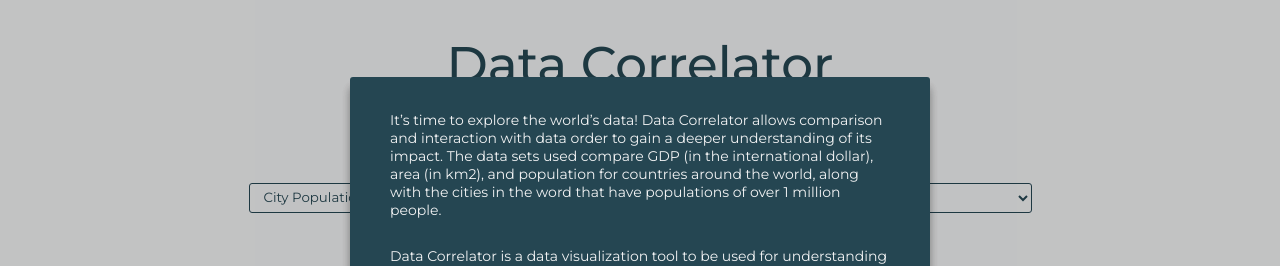
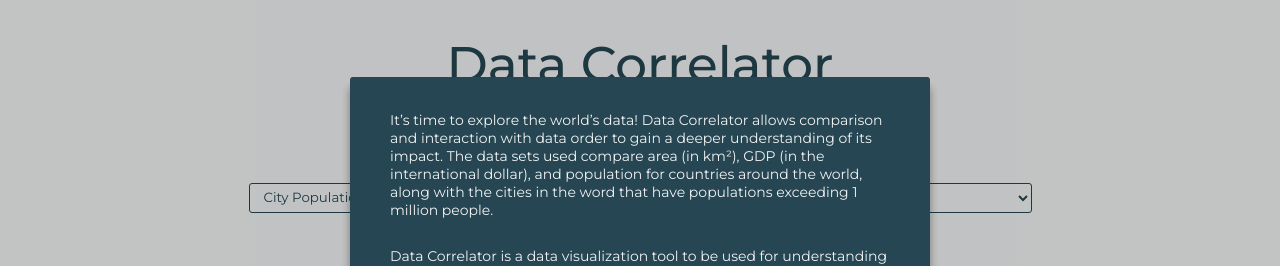
Before and after one commit to laurelisthompson/CityConnect, a website built with webpack: page index.html in a window 1280 px wide. Both pictures are taken after a click on the button "About". Shown: the top 266 px of the page. Built offline with nearby package versions, Linux system fonts and the light colour scheme.

Commit message:
update about text

```diff
--- a/index.html
+++ b/index.html
@@ -19,8 +19,8 @@
             <div class="modal">
                 <p>
                     It’s time to explore the world’s data! Data Correlator allows comparison and interaction with data order to gain a
-                    deeper understanding of its impact. The data sets used compare GDP (in the international dollar), area (in km2), and
-                    population for countries around the world, along with the cities in the word that have populations of over 1 million
+                    deeper understanding of its impact. The data sets used compare area (in km²), GDP (in the international dollar), and
+                    population for countries around the world, along with the cities in the word that have populations exceeding 1 million
                     people.
                 </p>
                 <p>
```
